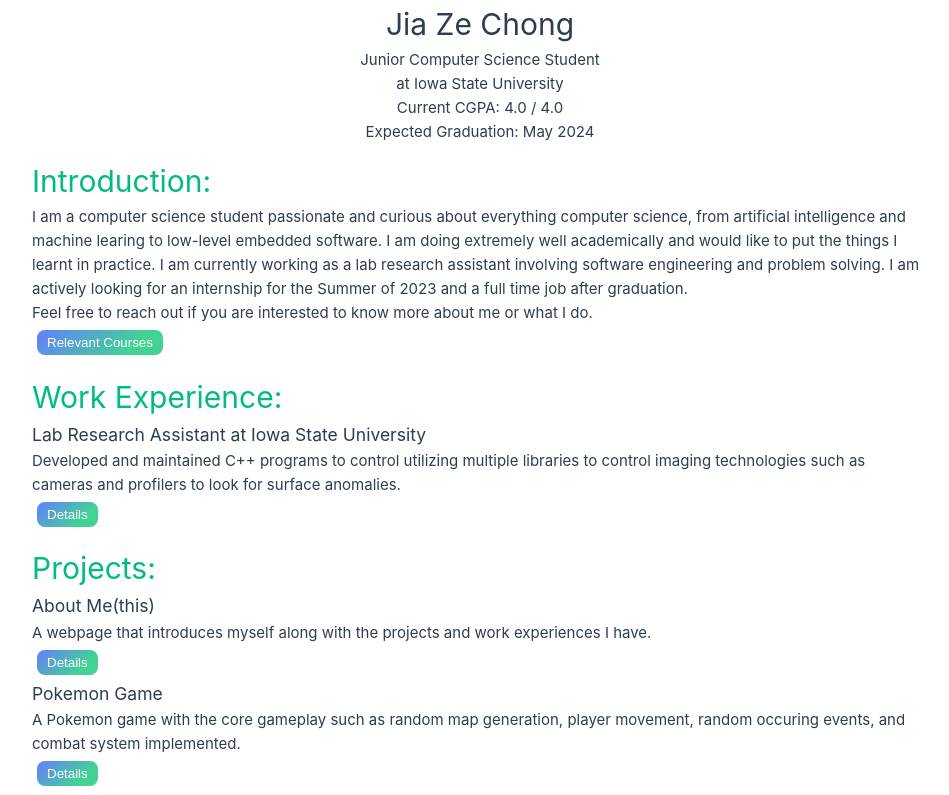
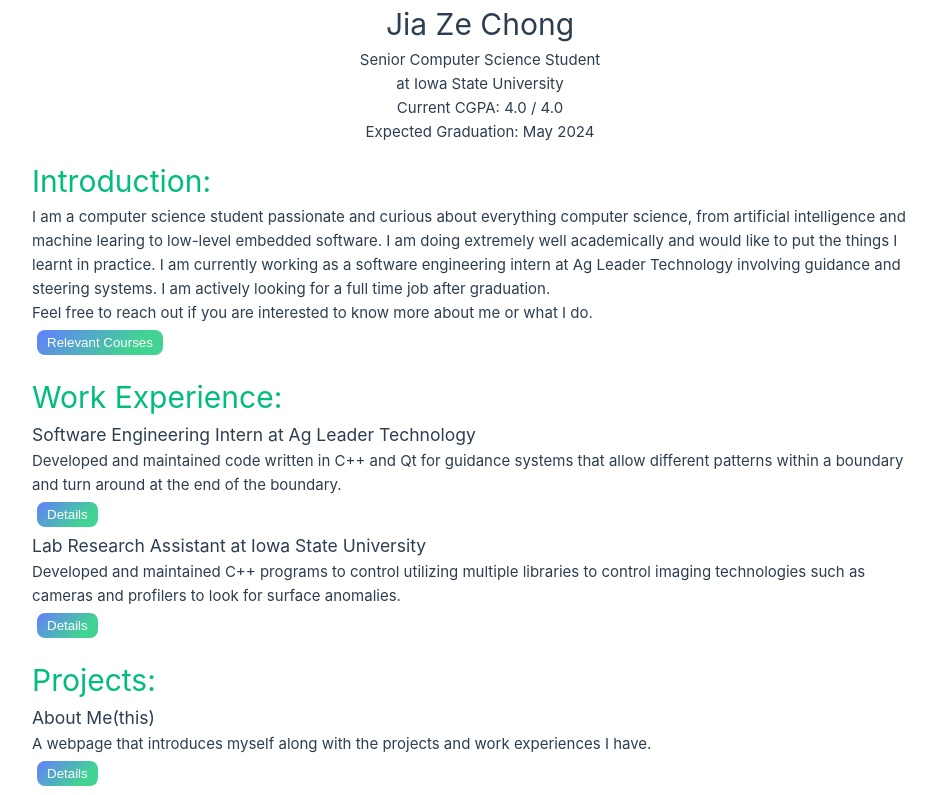
Before and after one commit to JiaZe-Chong/JiaZe-Chong.github.io, a Vue app: page / in a window 1280 px wide. Shown: the top 795 px of the page, without its empty margins (160-1109 px from the left). Built offline with nearby package versions, Linux system fonts and the light colour scheme.

Commit message:
updated work experience

```diff
--- a/src/components/ExperienceList.vue
+++ b/src/components/ExperienceList.vue
@@ -5,6 +5,34 @@
 <template>
   <div class="item">
     <h1>Work Experience:</h1>
+
+    <ExperienceItem>
+      <template #title> Software Engineering Intern at Ag Leader Technology </template>
+
+      <template #introduction>
+        Developed and maintained code written in C++ and Qt for guidance systems that allow
+        different patterns within a boundary and turn around at the end of the boundary.
+      </template>
+
+      <template #details>
+        <p>-Language: <span>C++</span></p>
+        <p>-Library/Technology: <span>Qt</span></p>
+        <p>
+          -Worked with team members to design, implement, and test innovative solutions to customer
+          needs.
+        </p>
+        <p>-Developed, modified, and maintained code for different features to work together.</p>
+        <p>-Developed and maintained tests that are run using Ctest.</p>
+        <p>-Developed and maintained frontend .ui and .qml files for displays.</p>
+        <p>-Utilized slots and signals in Qt for cross-object communication.</p>
+        <p>
+          -Biggest lesson: Knowing when to ask for help. You don't want to immediately ask for help
+          when you see a problem, but at the same time, you don't want to be stuck on it for an
+          extended period of time.
+        </p>
+      </template>
+    </ExperienceItem>
+
     <ExperienceItem>
       <template #title> Lab Research Assistant at Iowa State University </template>
 
--- a/src/components/MyIntroduction.vue
+++ b/src/components/MyIntroduction.vue
@@ -10,9 +10,8 @@
       I am a computer science student passionate and curious about everything computer science, from
       artificial intelligence and machine learing to low-level embedded software. I am doing
       extremely well academically and would like to put the things I learnt in practice. I am
-      currently working as a lab research assistant involving software engineering and problem
-      solving. I am actively looking for an internship for the Summer of 2023 and a full time job
-      after graduation.
+      currently working as a software engineering intern at Ag Leader Technology involving guidance
+      and steering systems. I am actively looking for a full time job after graduation.
     </p>
     <p>Feel free to reach out if you are interested to know more about me or what I do.</p>
     <button class="btn" @click="det = !det">Relevant Courses</button>
@@ -23,6 +22,8 @@
       <p>-Database Management Systems</p>
       <p>-Algorithms</p>
       <p>-Programming Languages</p>
+      <p>-Operating Systems</p>
+      <p>-Algorithms for Large Data Sets</p>
     </div>
   </div>
 </template>
--- a/src/components/MyTitle.vue
+++ b/src/components/MyTitle.vue
@@ -2,7 +2,7 @@
   <div>
     <h1>Jia Ze Chong</h1>
     <div>
-      <p>Junior Computer Science Student</p>
+      <p>Senior Computer Science Student</p>
       <p>at Iowa State University</p>
       <p>Current CGPA: 4.0 / 4.0</p>
       <p>Expected Graduation: May 2024</p>
```
Also changed, not shown: 2 other files (tests, documents, lock files or other folders).
